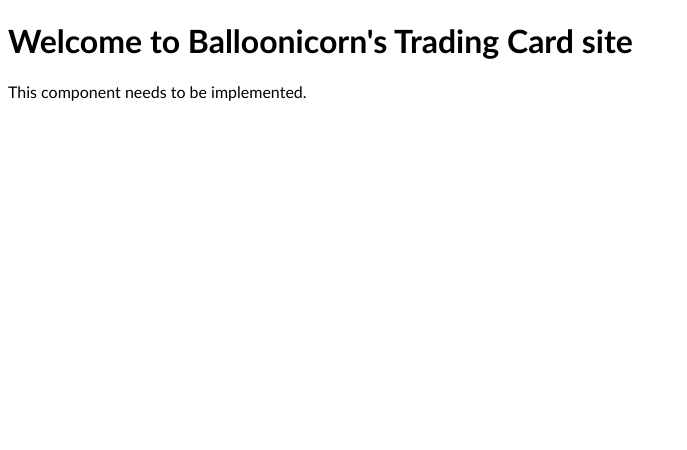
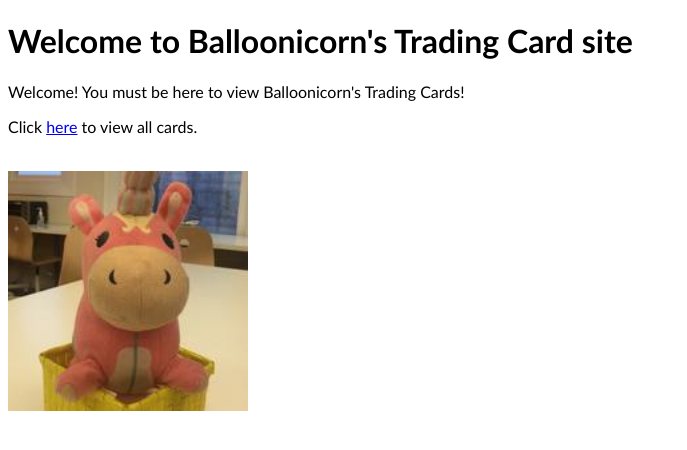
Before and after one commit to jenniferlei/hb-lab24-react-trading-cards, a Flask app: page / in a window 1280 px wide. Shown: the top 450 px of the page, without its empty margins (0-687 px from the left). Run offline with Flask 2, Linux system fonts and the light colour scheme; some libraries are stand-ins or nearby versions.

Commit message:
Updated homepage.jsx

```diff
--- a/static/css/site.css
+++ b/static/css/site.css
@@ -18,6 +18,11 @@ div.card {
 body {
   font-family: "Trebuchet MS", Helvetica, sans-serif;
 }
+
 img {
   height: 7em;
 }
+
+#welcome-img {
+  height: 15em;
+}
--- a/static/js/homepage.jsx
+++ b/static/js/homepage.jsx
@@ -1,7 +1,13 @@
 'use strict';
 
 function Homepage() {
-  return <div>This component needs to be implemented.</div>;
+  return (
+  <div>
+    <p>Welcome! You must be here to view Balloonicorn's Trading Cards!</p>
+    <p>Click <a href="/cards">here</a> to view all cards.</p>
+    <br /><img id="welcome-img" src="/static/img/balloonicorn.jpg" />
+  </div>
+  );
 }
 
 ReactDOM.render(<Homepage />, document.querySelector('#app'));
```
